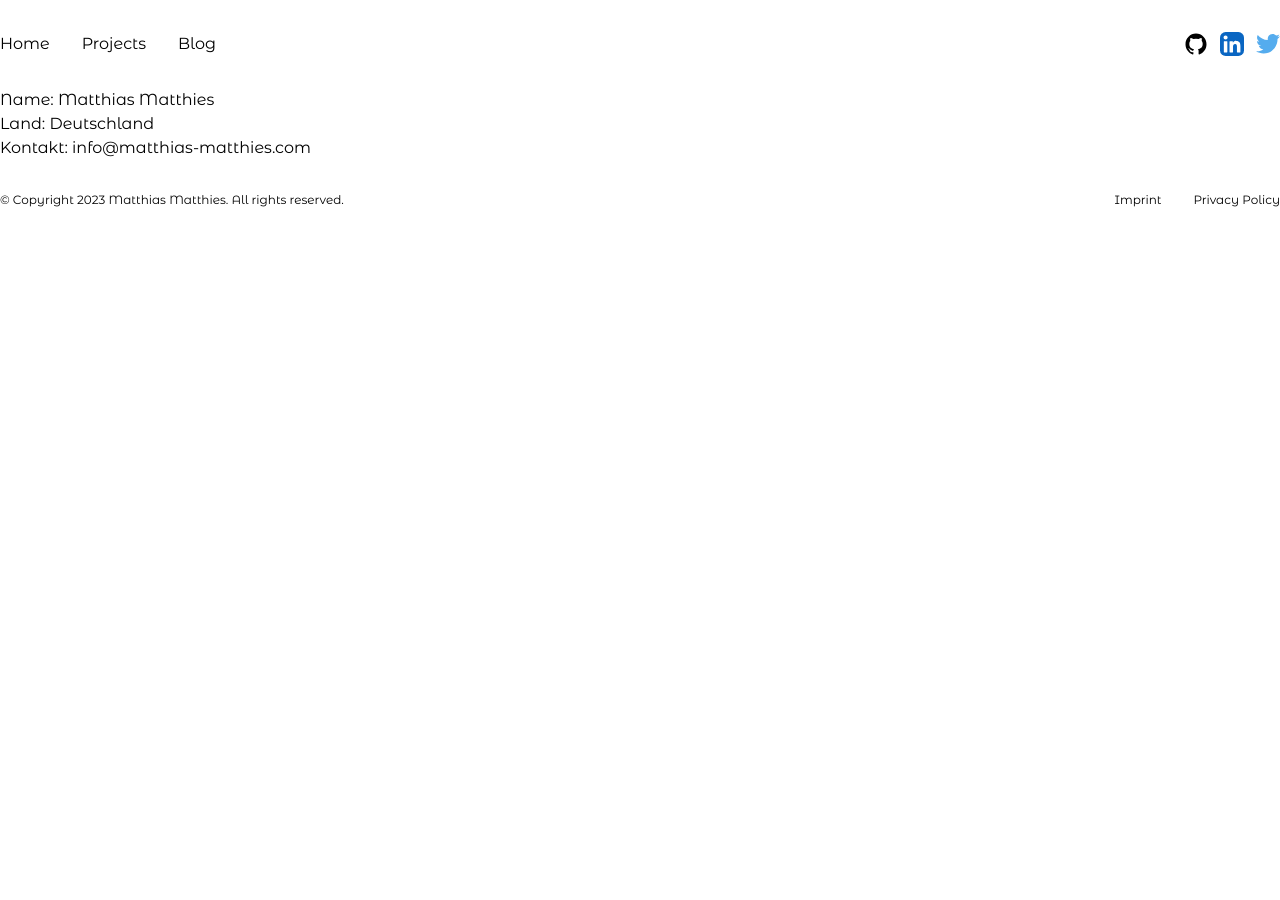
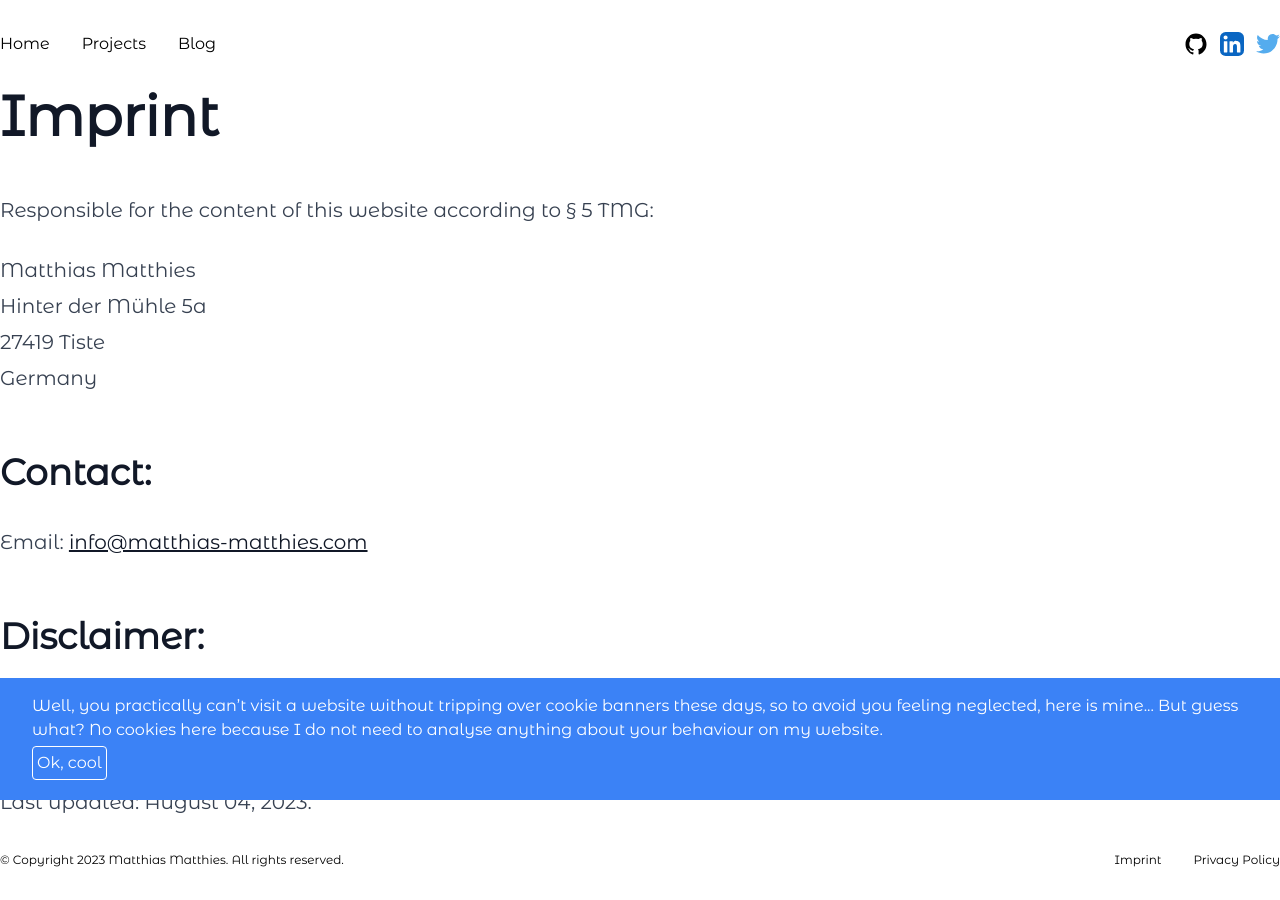
Before and after one commit to matthias-matthies/www.matthias-matthies.com, a Next.js app: page /imprint in a window 1280 px wide. Before the commit the page ends 800 px from the top, so only its background shows below. Built offline with nearby package versions, Linux system fonts and the light colour scheme.

Commit message:
CookieBanner

```diff
--- /dev/null
+++ b/app/components/CookieBanner.tsx
@@ -0,0 +1,30 @@
+"use client";
+
+import {motion} from "framer-motion"
+import React, {useState} from "react";
+
+const CookieBanner: React.FC = () => {
+    const [isOpen, setIsOpen] = useState(true);
+
+    return (
+        <>
+            {
+                isOpen ?
+                <motion.div
+                    className="fixed left-0 bottom-0 z-20 bg-blue-500 text-white px-8 py-4"
+                    initial={{opacity: "0", transform: "translateY(100px)"}}
+                    animate={{opacity: "1", transform: "translateY(0)"}}
+                    transition={{duration: 0.8, delay: 0.8, ease: "easeInOut"}}
+                >
+                    <p>Well, you practically can’t visit a website without tripping over cookie banners these days, so to
+                        avoid you feeling neglected, here is mine... But guess what? No cookies here because I do not need
+                        to analyse anything about your behaviour on my website.</p>
+                    <button className="mr-2 my-1 border border-white cursor-pointer p-1 rounded" onClick={() => setIsOpen(false)}>Ok, cool</button>
+                </motion.div>
+                : ""
+            }
+        </>
+    )
+}
+
+export default CookieBanner
--- a/app/imprint/page.tsx
+++ b/app/imprint/page.tsx
@@ -1,11 +1,28 @@
 const ImprintPage = () => {
     return (
-        <main className="container mx-auto">
-                <p>
-                    Name: Matthias Matthies <br />
-                    Land: Deutschland<br />
-                    Kontakt: info@matthias-matthies.com
-                </p>
+        <main className="container mx-auto md:px-0 px-2">
+                <article className={"prose lg:prose-xl"}>
+                    <h1>Imprint</h1>
+
+                    <p>Responsible for the content of this website according to § 5 TMG:</p>
+
+                    <p>
+                        Matthias Matthies<br />
+                        Hinter der Mühle 5a<br />
+                        27419 Tiste<br />
+                        Germany
+                    </p>
+
+                    <h2>Contact:</h2>
+
+                    <p>Email: <a href="mailto:info@matthias-matthies.com">info@matthias-matthies.com</a></p>
+
+                    <h2>Disclaimer:</h2>
+
+                    <p>Although I carefully check the content, I assume no liability for the content of external links. The operators of these sites are solely responsible for their content.</p>
+
+                    <p>Last updated: August 04, 2023.</p>
+                </article>
         </main>
     )
 }
--- a/app/layout.tsx
+++ b/app/layout.tsx
@@ -2,7 +2,7 @@ import './globals.css'
 import LayoutHeader from '@/app/components/LayoutHeader'
 import LayoutFooter from '@/app/components/LayoutFooter'
 import React from 'react'
-import TransitionEffect from "@/app/components/TransitionEffect";
+import CookieBanner from "@/app/components/CookieBanner";
 
 export const metadata = {
     title: 'Matthias Matthies',
@@ -20,6 +20,7 @@ export default function RootLayout(
     return (
         <html lang="de">
             <body className="font-mont">
+            <CookieBanner />
             <LayoutHeader />
             {children}
             <LayoutFooter />
--- a/app/privacy-policy/page.tsx
+++ b/app/privacy-policy/page.tsx
@@ -1,7 +1,41 @@
 const PrivacyPolicyPage = () => {
     return (
-        <main>
-            <p></p>
+        <main className="container mx-auto md:px-0 px-2">
+            <article className={"prose lg:prose-xl"}>
+                <h1>Privacy Policy</h1>
+
+                <p>This privacy policy informs you about the nature, extent, and purpose of the processing of personal data (hereinafter "data") on my website www.matthias-matthies.com.</p>
+
+                <h2>Responsible</h2>
+
+                <p>Responsible for the data processing on this website, I am, Matthias Matthies. Contact details are:</p>
+
+                <p>
+                    Address: Hinter der Mühle 5a, 27419 Tiste<br />
+                    Email: <a href="mailto:info@matthias-matthies.com">info@matthias-matthies.com</a>
+                </p>
+
+                <h2>Data Collection on my Website</h2>
+
+                <p>On my website, I process data that you provide to me, like when you send me a message via the contact form or sign up for one of my services. No cookies are used on my website.</p>
+
+                <h2>Hosting and Domain</h2>
+
+                <p>The hosting services that I use, Vercel, on this website, processes inventory data, contact data, content data, contract data, usage data, meta and communication data of customers, prospects and visitors of this website based on my legitimate interests in an efficient and secure provision of this website according to Art. 6 Para. 1 S. 1 f) GDPR in conjunction with Art. 28 GDPR. The domain of this website is provided by Strato.</p>
+
+                <h2>Your Rights</h2>
+
+                <p>You have the right to receive information about the origin, recipient, and purpose of your stored personal data at any time free of charge. You also have the right to request the correction, blocking, or deletion of this data. For this purpose, as well as for further questions about privacy, you can contact me at the address given in the imprint at any time. Furthermore, you have a right of appeal to the competent supervisory authority.</p>
+
+                <h2>Currency</h2>
+
+                <p>This privacy policy is current and is dated August 4, 2023. Due to the development of my website or the implementation of new technologies, it may be necessary to change this privacy policy. Matthias Matthies reserves the right to change the privacy policy at any time in compliance with the applicable privacy laws.</p>
+
+                <p>Last update: August 4, 2023.</p>
+
+                <p>Sincerely,</p>
+                <p>Matthias Matthies</p>
+            </article>
         </main>
     )
 }
```
